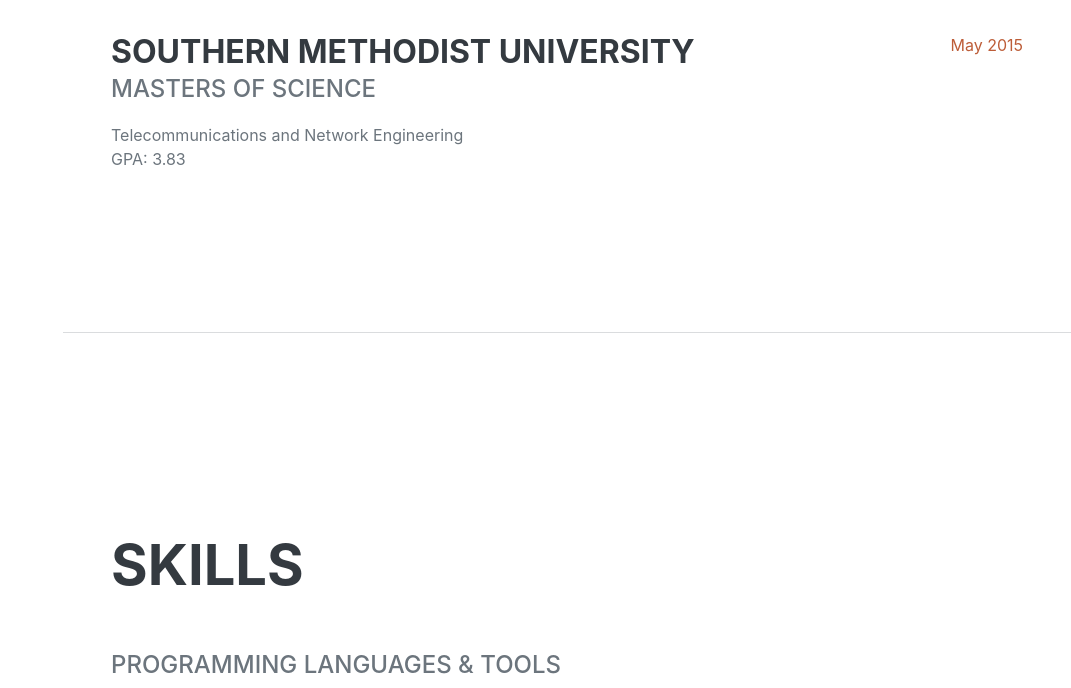
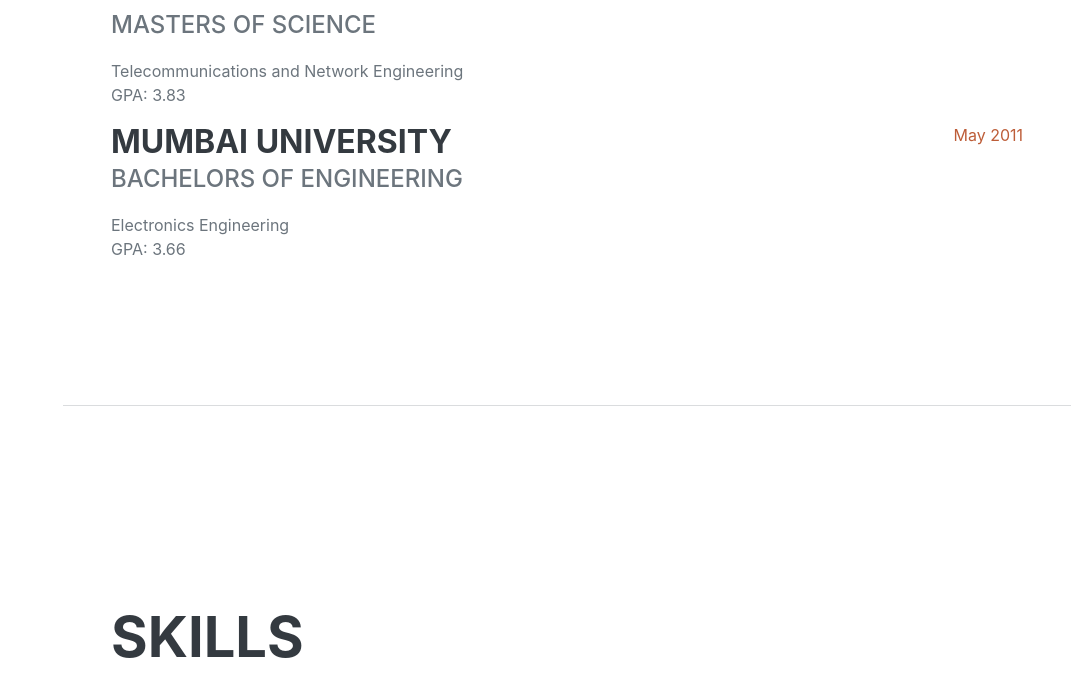
Before and after one commit to anusk28/Anushri-Cloud, a plain HTML site: page startbootstrap-resume-gh-pages 2/index.html in a window 1280 px wide. Shown: the part 2881-3569 px from the top of the page, without its empty margins (209-1280 px from the left). Drawn offline with nearby package versions, Linux system fonts and the light colour scheme; a web font is replaced by a local one.

Commit message:
Update index.html

```diff
--- a/startbootstrap-resume-gh-pages 2/index.html
+++ b/startbootstrap-resume-gh-pages 2/index.html
@@ -145,6 +145,15 @@ system performance and provided recommendations for optimizing the network by mo
                         </div>
                         <div class="flex-shrink-0"><span class="text-primary">May 2015</span></div>
                     </div>
+                     <div class="d-flex flex-column flex-md-row justify-content-between mb-5">
+                        <div class="flex-grow-1">
+                            <h3 class="mb-0">Mumbai University</h3>
+                            <div class="subheading mb-3">Bachelors Of Engineering</div>
+                            <div>Electronics Engineering</div>
+                            <p>GPA: 3.66 </p>
+                        </div>
+                        <div class="flex-shrink-0"><span class="text-primary">May 2011</span></div>
+                    </div>
                 </div>
             </section>
             <hr class="m-0" />
```
